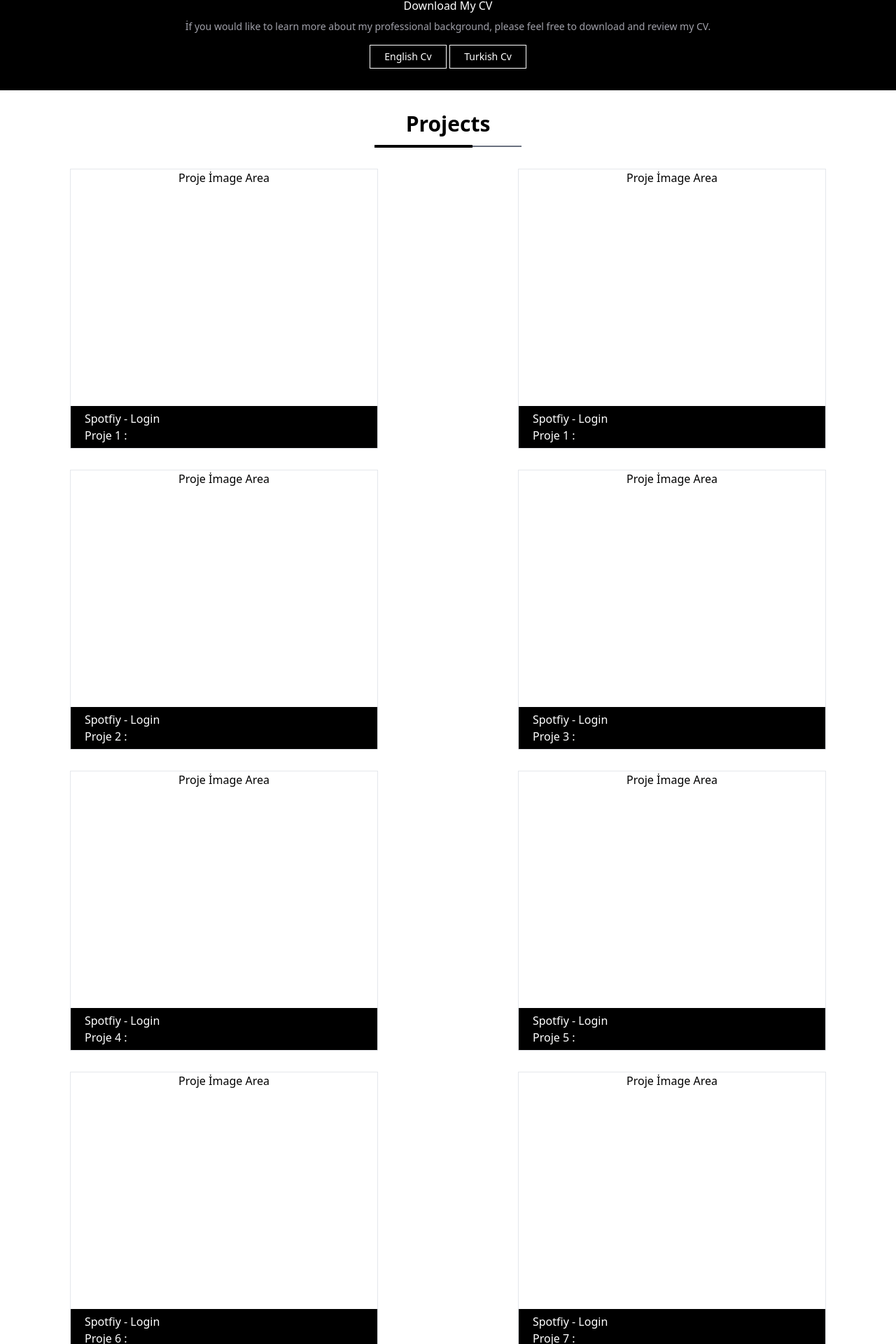
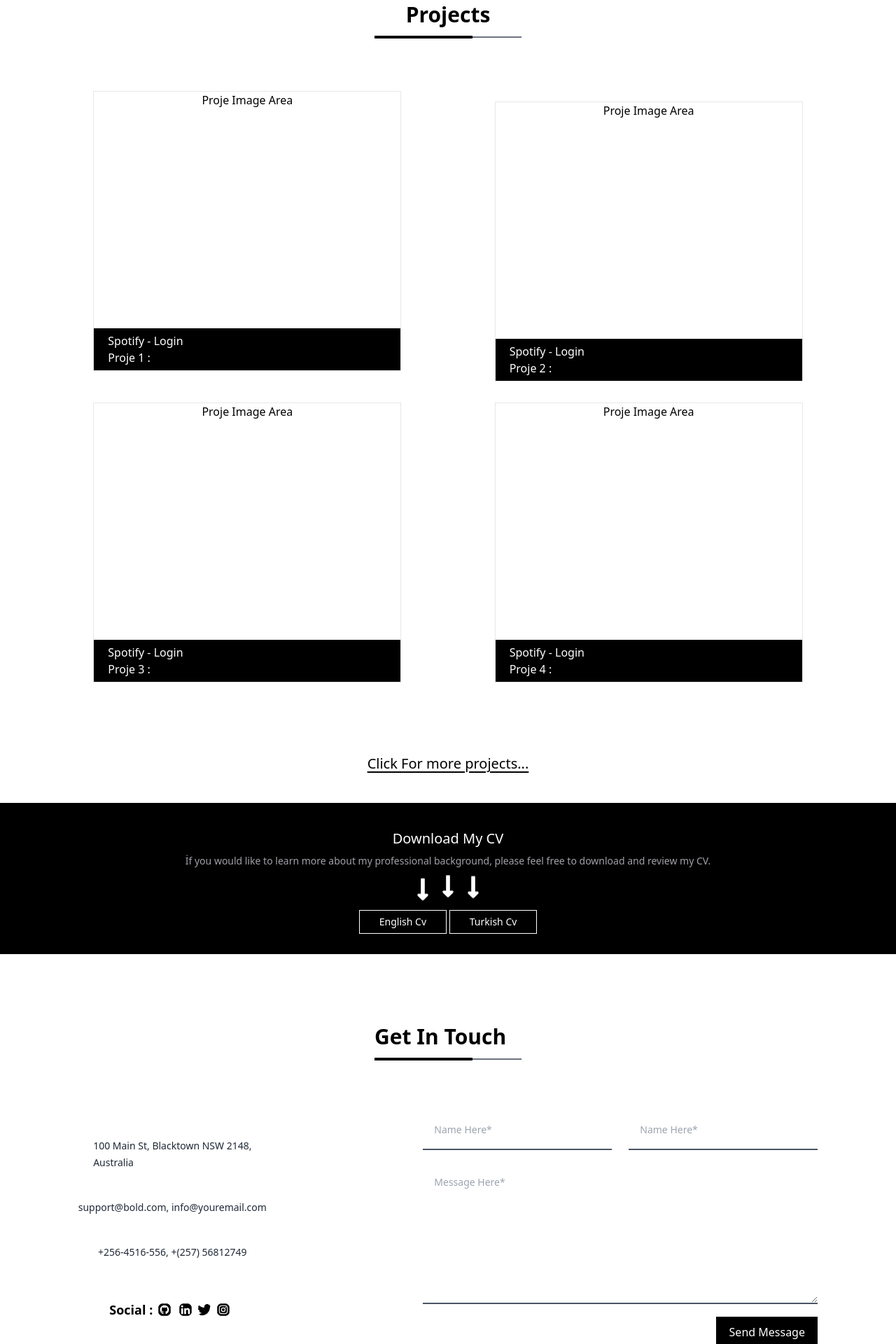
Before and after one commit to gorkemmadran/My-website, a React (Create React App) app in the folder my-website/: page / in a window 1280 px wide. Shown: the part 1826-3746 px from the top of the page at 70% size. Built offline with nearby package versions, Linux system fonts and the light colour scheme; a web font is replaced by a local one.

Commit message:
Contact alanı oluşturuldu - Sayfa düzenlenmeleri yapıldı

```diff
--- a/my-website/src/App.js
+++ b/my-website/src/App.js
@@ -5,6 +5,8 @@ import Aboutme from './Aboutme';
 import Cv from './Cv';
 import Skills from './Skills';
 import Projects from './Projects';
+import Contact from './Contact';
+import Footer from './Footer'
 
 function App() {
   return (
@@ -13,8 +15,11 @@ function App() {
     <Home/>
     <Aboutme/>
     <Skills/>
+
+    <Projects/>
     <Cv/>
-    <Projects/>
+    <Contact/>
+    <Footer/>
     </>
   );
 }
--- /dev/null
+++ b/my-website/src/Contact.js
@@ -0,0 +1,43 @@
+import React from 'react'
+import { FaSquareGithub } from "react-icons/fa6";
+import { FaLinkedin } from "react-icons/fa6";
+import { FaTwitter } from "react-icons/fa";
+import { FaInstagramSquare } from "react-icons/fa";
+
+function Contact() {
+  return (
+    <div className='contact mt-[70px] mb-[70px] '>
+        <div className='container mx-auto flex items-center justify-around'>
+        <div className='contact-title xs:flex xs:items-center xs:justify-around xs:flex-col xs:mt-[30px] sm:flex sm:items-center sm:justify-around sm:flex-col sm:mt-[30px] md:flex md:items-center md:justify-center md:flex-col md:mt-[30px] lg:block xl:block 2xl:block  '>
+            <h2 className='text-3xl font-extrabold'>Get In Touch</h2>
+        <div className='flex items-center mt-3'><div className='h-[4px] bg-black w-[140px]'></div><div className='h-[2px]  bg-gray-500 w-[70px]'></div></div>
+            </div>
+
+        </div>
+        <div className='container mx-auto mt-[70px] flex justify-around'>
+            <div className='flex items-center justify-evenly  flex-col'>
+                <p className='  text-gray-800 text-sm xs:leading-5 sm:leading-5 md:leading-5 lg:leading-5 xl:leading-6 2xl:leading-6  xs:text-xs sm:text-xs md:text-xs lg:text-sm xl:text-sm 2xl:text-sm'>100 Main St, Blacktown NSW 2148, <br/>Australia</p>
+                <p className='  text-gray-800 text-sm xs:leading-5 sm:leading-5 md:leading-5 lg:leading-5 xl:leading-6 2xl:leading-6  xs:text-xs sm:text-xs md:text-xs lg:text-sm xl:text-sm 2xl:text-sm'>support@bold.com, info@youremail.com</p>
+                <p className='  text-gray-800 text-sm xs:leading-5 sm:leading-5 md:leading-5 lg:leading-5 xl:leading-6 2xl:leading-6  xs:text-xs sm:text-xs md:text-xs lg:text-sm xl:text-sm 2xl:text-sm'>+256-4516-556, +(257) 56812749</p>
+                <div className='flex items-center  mt-4'><p className='font-bold text-lg mr-[7px]'>Social :</p><FaSquareGithub className='mr-[10px] text-xl rounded-full' /> <FaLinkedin className='mr-[7px] cursor-pointer text-xl rounded-full' /> <FaTwitter className='mr-[7px] cursor-pointer text-xl rounded-full' /> <FaInstagramSquare className='mr-[7px] cursor-pointer text-xl rounded-full' />
+  </div>
+
+            </div>
+            <div className=''>
+                <div>
+                    <input className=' placeholder:text-sm outline-none  border-b-2 border-b-gray-600 p-4   w-[270px]  mr-3 ' typeof='text' placeholder='Name Here*'></input>
+                    <input className=' placeholder:text-sm outline-none  border-b-2 border-b-gray-600 p-4  w-[270px]  ml-3 ' typeof='email' placeholder='Name Here*'></input>
+                </div>
+                <textarea className='  placeholder:text-sm  border-b-2 border-b-gray-600 p-4 h-[200px] outline-none  w-full mt-5  border-black' placeholder='Message Here*'></textarea>
+                <div className='flex items-center justify-end'>
+                <button className='bg-black w-[145px] h-[44px] mt-3  text-white'>Send Message</button>
+                </div>
+            </div>
+
+        </div>
+
+    </div>
+  )
+}
+
+export default Contact
--- a/my-website/src/Cv.js
+++ b/my-website/src/Cv.js
@@ -6,17 +6,17 @@ import { FaLongArrowAltDown } from "react-icons/fa";
 function Cv() {
   return (
     <div className='bg-black flex items-center justify-center flex-col h-[27vh]'>
+
+      <h2 className='text-white text-xl mt-2'>Download My CV</h2>
+      <p className='text-zinc-400 mt-2 text-sm'>İf you would like to learn more about my professional background, please feel free to download and review my CV.</p>
       <div className='flex mt-2'>
       <FaLongArrowAltDown className='text-white arrow text-4xl' />
       <FaLongArrowAltDown className='text-white arrow  text-4xl' />
       <FaLongArrowAltDown className='text-white arrow text-4xl' />
       </div>
-      <h2 className='text-white mt-2'>Download My CV</h2>
-      <p className='text-zinc-400 mt-2 text-sm'>İf you would like to learn more about my professional background, please feel free to download and review my CV.</p>
 
 
-
-      <div className='mt-4'><button className='bg-transparent text-white border text-sm cursor-pointer border-white w-[110px] h-[34px]'>English Cv</button> <button className='bg-transparent text-white border text-sm cursor-pointer border-white w-[110px] h-[34px]'>Turkish Cv</button></div>
+      <div className='mt-4'><button className='bg-transparent text-white border text-sm cursor-pointer border-white w-[125px] h-[34px]'>English Cv</button> <button className='bg-transparent text-white border text-sm cursor-pointer border-white w-[125px] h-[34px]'>Turkish Cv</button></div>
 
     </div>
   )
--- /dev/null
+++ b/my-website/src/Footer.js
@@ -0,0 +1,11 @@
+import React from 'react'
+
+function Footer() {
+  return (
+    <div className='footer flex items-center justify-center bg-black w-full  text-center h-[80px] text-white '>
+      <p>Created By Görkem Madran</p>
+    </div>
+  )
+}
+
+export default Footer
--- a/my-website/src/Home.js
+++ b/my-website/src/Home.js
@@ -15,7 +15,7 @@ import { FaHandPeace } from "react-icons/fa";
 
 function Home() {
   return (
-    <section className='home'>
+    <section  className='home '>
         <div className='container   mx-auto h-[85vh] xs:flex xs:justify-around xs:items-center   xs:flex-col-reverse sm:flex-col-reverse  md:flex-row lg:flex-row xl:flex-row 2xl:flex-row flex items-center justify-between '>
             <div className='xs:flex xs:items-center xs:justify-center xs:flex-col'>
               <div className='flex   items-center '>
--- a/my-website/src/Projects.js
+++ b/my-website/src/Projects.js
@@ -1,102 +1,92 @@
-import React from 'react'
+import React, { useState } from 'react';
 
 function Projects() {
+  const [clickMore, setClickMore] = useState(false);
+
+  const moreProjects = () => {
+    setClickMore(true);
+  };
+
   return (
     <div className='project'>
-        <div className='xs:flex xs:items-center xs:justify-center xs:flex-col xs:mt-[30px] sm:flex sm:items-center sm:justify-center sm:flex-col sm:mt-[30px] md:flex md:items-center md:justify-center md:flex-col md:mt-[30px] lg:flex lg:items-center lg:justify-center xl:flex xl:justify-center xl:items-center 2xl:flex 2xl:items-center 2xl:justify-center  '>
+      <div className='xs:flex xs:items-center xs:justify-center xs:flex-col xs:mt-[30px] sm:flex sm:items-center sm:justify-center sm:flex-col sm:mt-[30px] md:flex md:items-center md:justify-center md:flex-col md:mt-[30px] lg:flex lg:items-center lg:justify-center xl:flex xl:justify-center xl:items-center 2xl:flex 2xl:items-center 2xl:justify-center     '>
         <h2 className='text-3xl font-extrabold'>Projects</h2>
-        <div className='flex items-center mt-3'><div className='h-[4px] bg-black w-[140px]'></div><div className='h-[2px]  bg-gray-500 w-[70px]'></div></div>
-            </div>
-        <div className='container mx-auto flex items-center justify-around flex-wrap'>
-        <div className='card w-[440px] justify-between flex items-center  bg-gray border mt-[30px] h-[400px]  flex-col'>
-        <p>Proje İmage Area</p>
-        <div className='card-footer  flex justify-center flex-col w-[100%]  bg-black text-white  p-5 h-[60px]'>
-            <p>Spotfiy - Login</p>
-            <p>Proje 1 : </p>
-
+        <div className='flex items-center mt-3'>
+          <div className='h-[4px] bg-black w-[140px]'></div>
+          <div className='h-[2px] bg-gray-500 w-[70px]'></div>
         </div>
       </div>
-        <div className='card w-[440px] justify-between flex items-center  bg-gray border mt-[30px] h-[400px]  flex-col'>
-        <p>Proje İmage Area</p>
-        <div className='card-footer  flex justify-center flex-col w-[100%]  bg-black text-white  p-5 h-[60px]'>
-            <p>Spotfiy - Login</p>
-            <p>Proje 1 : </p>
-
+      <div className='container mx-auto flex items-center justify-evenly mt-[60px] mb-[60px] flex-wrap'>
+        <div className='card w-[440px] justify-between  flex items-center bg-gray border  h-[400px] flex-col'>
+          <p>Proje Image Area</p>
+          <div className='card-footer flex justify-center flex-col w-[100%] bg-black text-white p-5 h-[60px]'>
+            <p>Spotify - Login</p>
+            <p>Proje 1 :</p>
           </div>
         </div>
-        <div className='card w-[440px] justify-between flex items-center  bg-gray border mt-[30px] h-[400px]  flex-col'>
-        <p>Proje İmage Area</p>
-        <div className='card-footer  flex justify-center flex-col w-[100%]  bg-black text-white  p-5 h-[60px]'>
-            <p>Spotfiy - Login</p>
-            <p>Proje 2 : </p>
-
+        <div className='card w-[440px] justify-between flex items-center bg-gray border mt-[30px] h-[400px] flex-col'>
+          <p>Proje Image Area</p>
+          <div className='card-footer flex justify-center flex-col w-[100%] bg-black text-white p-5 h-[60px]'>
+            <p>Spotify - Login</p>
+            <p>Proje 2 :</p>
           </div>
         </div>
-        <div className='card w-[440px] justify-between flex items-center  bg-gray border mt-[30px] h-[400px]  flex-col'>
-        <p>Proje İmage Area</p>
-        <div className='card-footer  flex justify-center flex-col w-[100%]  bg-black text-white  p-5 h-[60px]'>
-            <p>Spotfiy - Login</p>
-            <p>Proje 3 : </p>
-
+        <div className='card w-[440px] justify-between flex items-center bg-gray border mt-[30px] h-[400px] flex-col'>
+          <p>Proje Image Area</p>
+          <div className='card-footer flex justify-center flex-col w-[100%] bg-black text-white p-5 h-[60px]'>
+            <p>Spotify - Login</p>
+            <p>Proje 3 :</p>
           </div>
         </div>
-        <div className='card w-[440px] justify-between flex items-center  bg-gray border mt-[30px] h-[400px]  flex-col'>
-        <p>Proje İmage Area</p>
-        <div className='card-footer  flex justify-center flex-col w-[100%]  bg-black text-white  p-5 h-[60px]'>
-            <p>Spotfiy - Login</p>
-            <p>Proje 4 : </p>
-
+        <div className='card w-[440px] justify-between flex items-center bg-gray border mt-[30px] h-[400px] flex-col'>
+          <p>Proje Image Area</p>
+          <div className='card-footer flex justify-center flex-col w-[100%] bg-black text-white p-5 h-[60px]'>
+            <p>Spotify - Login</p>
+            <p>Proje 4 :</p>
           </div>
         </div>
-        <div className='card w-[440px] justify-between flex items-center  bg-gray border mt-[30px] h-[400px]  flex-col'>
-        <p>Proje İmage Area</p>
-        <div className='card-footer  flex justify-center flex-col w-[100%]  bg-black text-white  p-5 h-[60px]'>
-            <p>Spotfiy - Login</p>
-            <p>Proje 5 : </p>
-
+        {clickMore && (
+          <>
+            <div className='card w-[440px] justify-between flex items-center bg-gray border mt-[30px] h-[400px] flex-col'>
+              <p>Proje Image Area</p>
+              <div className='card-footer flex justify-center flex-col w-[100%] bg-black text-white p-5 h-[60px]'>
+                <p>Spotify - Login</p>
+                <p>Proje 5 :</p>
               </div>
             </div>
-        <div className='card w-[440px] justify-between flex items-center  bg-gray border mt-[30px] h-[400px]  flex-col'>
-        <p>Proje İmage Area</p>
-        <div className='card-footer  flex justify-center flex-col w-[100%]  bg-black text-white  p-5 h-[60px]'>
-            <p>Spotfiy - Login</p>
-            <p>Proje 6 : </p>
-
+            <div className='card w-[440px] justify-between flex items-center bg-gray border mt-[30px] h-[400px] flex-col'>
+              <p>Proje Image Area</p>
+              <div className='card-footer flex justify-center flex-col w-[100%] bg-black text-white p-5 h-[60px]'>
+                <p>Spotify - Login</p>
+                <p>Proje 6 :</p>
               </div>
             </div>
-        <div className='card w-[440px] justify-between flex items-center  bg-gray border mt-[30px] h-[400px]  flex-col'>
-        <p>Proje İmage Area</p>
-        <div className='card-footer  flex justify-center flex-col w-[100%]  bg-black text-white  p-5 h-[60px]'>
-            <p>Spotfiy - Login</p>
-            <p>Proje 7 : </p>
-
+            <div className='card w-[440px] justify-between flex items-center bg-gray border mt-[30px] h-[400px] flex-col'>
+              <p>Proje Image Area</p>
+              <div className='card-footer flex justify-center flex-col w-[100%] bg-black text-white p-5 h-[60px]'>
+                <p>Spotify - Login</p>
+                <p>Proje 7 :</p>
               </div>
             </div>
-        <div className='card w-[440px] justify-between flex items-center  bg-gray border mt-[30px] h-[400px]  flex-col'>
-        <p>Proje İmage Area</p>
-        <div className='card-footer  flex justify-center flex-col w-[100%]  bg-black text-white  p-5 h-[60px]'>
-            <p>Spotfiy - Login</p>
-            <p>Proje 8 : </p>
-
+            <div className='card w-[440px] justify-between flex items-center bg-gray border mt-[30px] h-[400px] flex-col'>
+              <p>Proje Image Area</p>
+              <div className='card-footer flex justify-center flex-col w-[100%] bg-black text-white p-5 h-[60px]'>
+                <p>Spotify - Login</p>
+                <p>Proje 8 :</p>
               </div>
             </div>
-
-        <div className='card w-[440px] justify-between flex items-center  bg-gray border mt-[30px] h-[400px]  flex-col'>
-        <p>Proje İmage Area</p>
-        <div className='card-footer  flex justify-center flex-col w-[100%]  bg-black text-white  p-5 h-[60px]'>
-            <p>Spotfiy - Login</p>
-            <p>Proje 1 : </p>
-
+          </>
+        )}
       </div>
+      {!clickMore && (
+        <div className='flex text-xl  items-center justify-center'>
+          <button onClick={moreProjects} className='underline mt-[30px] rounded-full  mb-[30px]  text-black p-3 underline-offset-4'>
+            Click For more projects...
+          </button>
         </div>
-
-
-
-
+      )}
     </div>
-
-    </div>
-  )
+  );
 }
 
-export default Projects
+export default Projects;
--- a/my-website/src/Skills.js
+++ b/my-website/src/Skills.js
@@ -30,7 +30,7 @@ import { SiVisualstudiocode } from "react-icons/si";
 function Skills() {
   return (
     <div className='skilss'>
-        <div className='flex  container mx-auto items-center mt-[20px]  flex-col '>
+        <div className='flex justify-between  container mx-auto items-center mt-[60px] mb-[60px]  flex-col '>
             <h2 className='text-3xl font-extrabold'>Skills</h2>
         <div className='flex items-center mt-3'><div className='h-[4px] bg-black w-[140px]'></div><div className='h-[2px]  bg-gray-500 w-[70px]'></div></div>
             </div>
```
Lines whose indentation alone changed are shown as unchanged.
